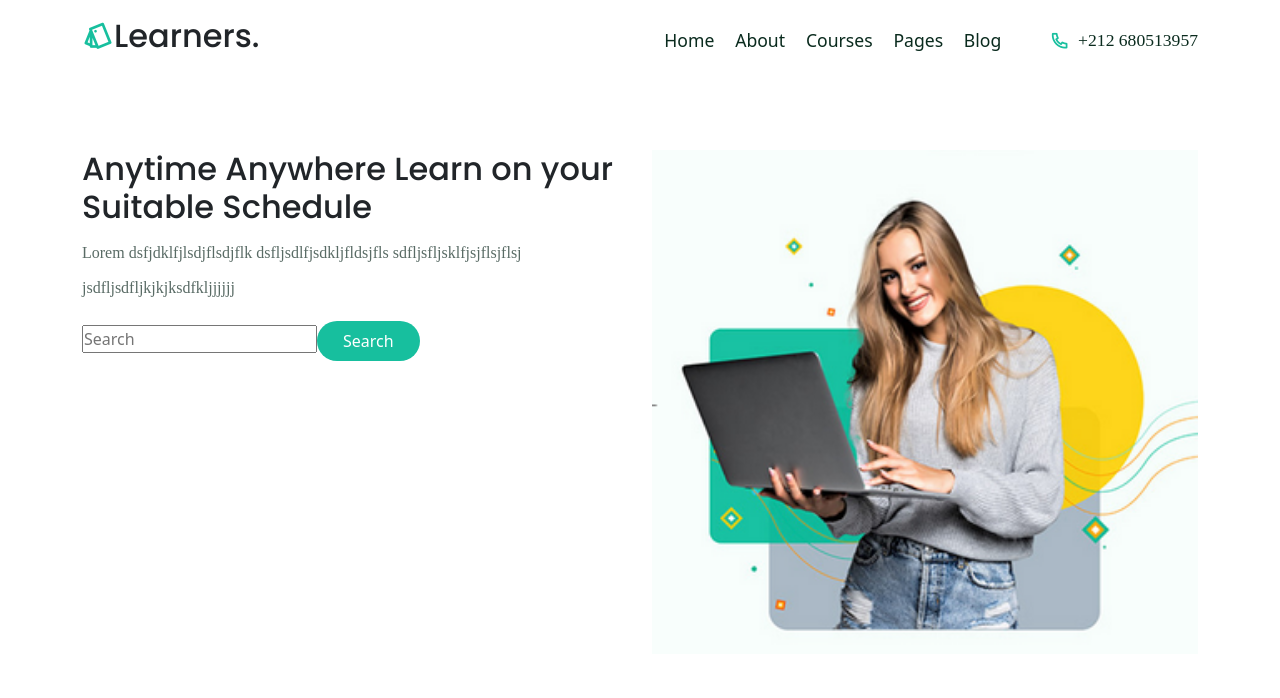
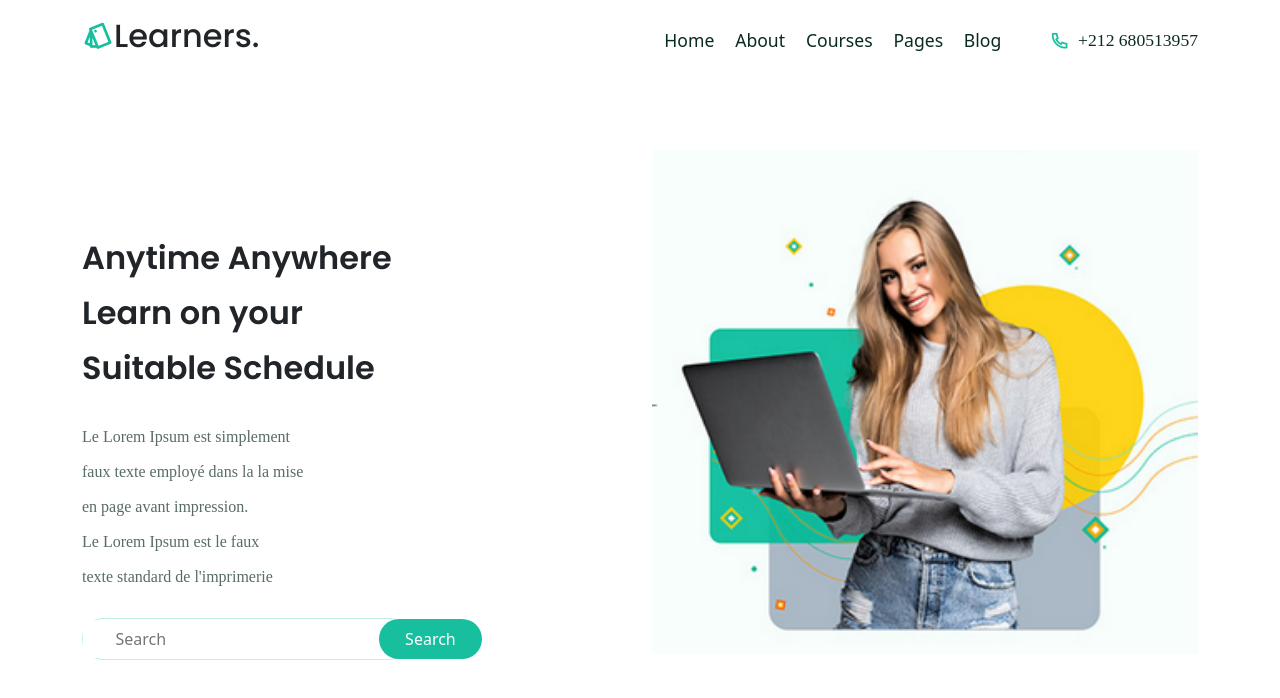
Before and after one commit to PFE-Elearning/pfe-e-learning, a React (Create React App) app: page / in a window 1280 px wide. Shown: the top 698 px of the page. Built offline with nearby package versions, Linux system fonts and the light colour scheme; a web font is replaced by a local one.

Commit message:
some modification in hero section

```diff
--- a/src/components/Hero-Section/HeroSection.js
+++ b/src/components/Hero-Section/HeroSection.js
@@ -10,21 +10,18 @@ const HeroSection = () => {
         <Row>
           <Col lg='6' md='6'>
             <div className='hero__content'>
-              <h2>Anytime Anywhere Learn on your Suitable
+              <h2 className='mb-4'>
+                Anytime Anywhere <br /> Learn on your <br />Suitable
                 Schedule
               </h2>
-              <p>
-                Lorem dsfjdklfjlsdjflsdjflk
-                dsfljsdlfjsdkljfldsjfls
-                sdfljsfljsklfjsjflsjflsj
-                jsdfljsdfljkjkjksdfkljjjjjj
+              <p className='mb-4'>
+                Le Lorem Ipsum est simplement <br/> faux texte employé dans la  la mise  <br/> en page avant impression.<br/> Le Lorem Ipsum est le faux<br/>texte standard de l'imprimerie
               </p>
-
-              <div className='search'>
+            </div>
+            <div className='search'>
                 <input type='text' placeholder='Search' />
                 <button className='btn' >Search</button>
               </div>
-            </div>
           </Col>
 
           <Col>
--- a/src/components/Hero-Section/hero-section.css
+++ b/src/components/Hero-Section/hero-section.css
@@ -0,0 +1,25 @@
+
+.hero__content h2{
+  font-weight: 600;
+  line-height: 55px;
+}
+
+.hero__content{
+  padding-top: 80px;
+}
+
+.search input{
+  border: none;
+  outline: none;
+  padding: 7px 10%;
+}
+
+.search{
+  width: 60%;
+  border: 1px solid #17bf9d44;
+  display: flex;
+  justify-content: space-between;
+  align-items: center;
+  border-radius: 50px;
+  margin-top: 20px;
+}
```
